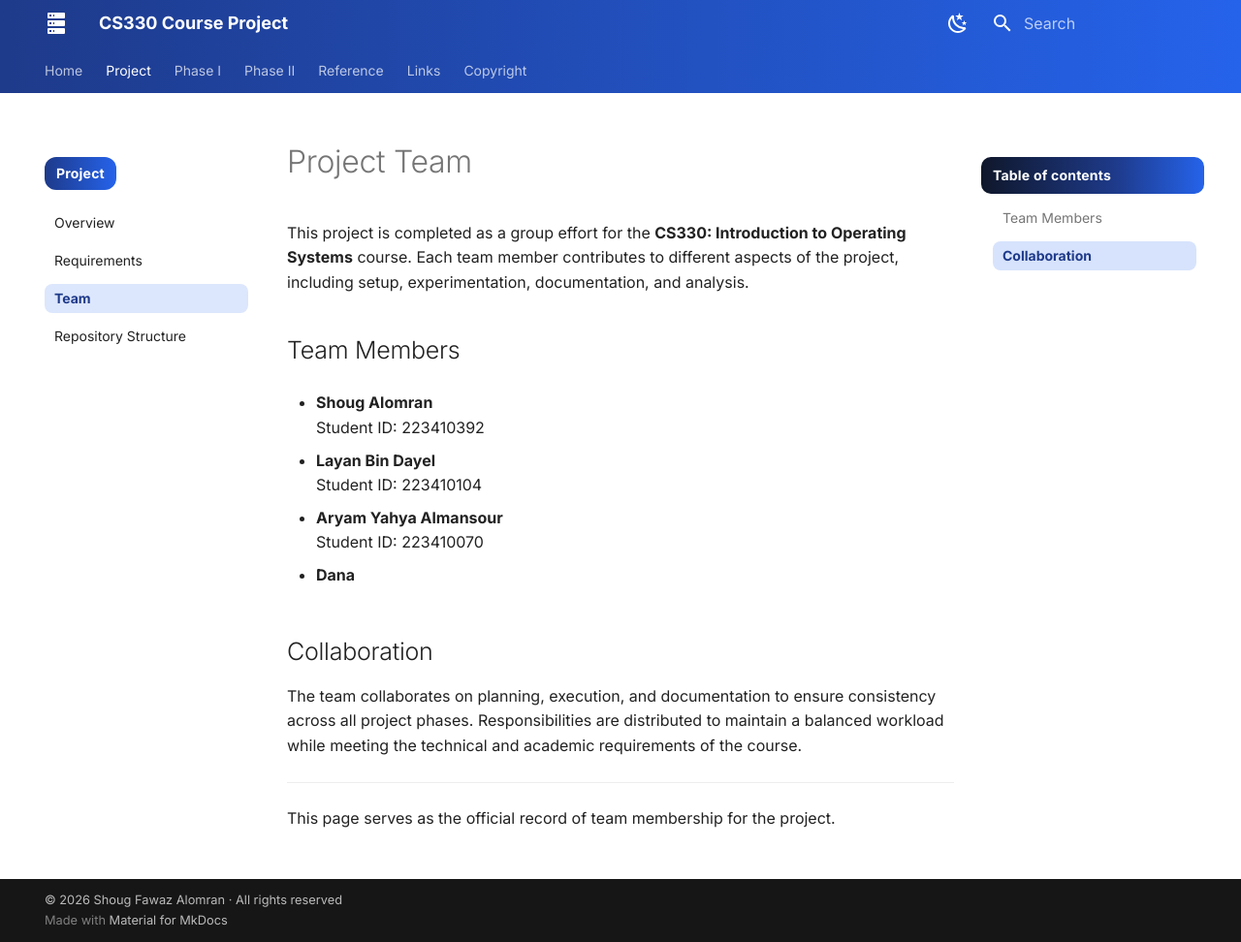
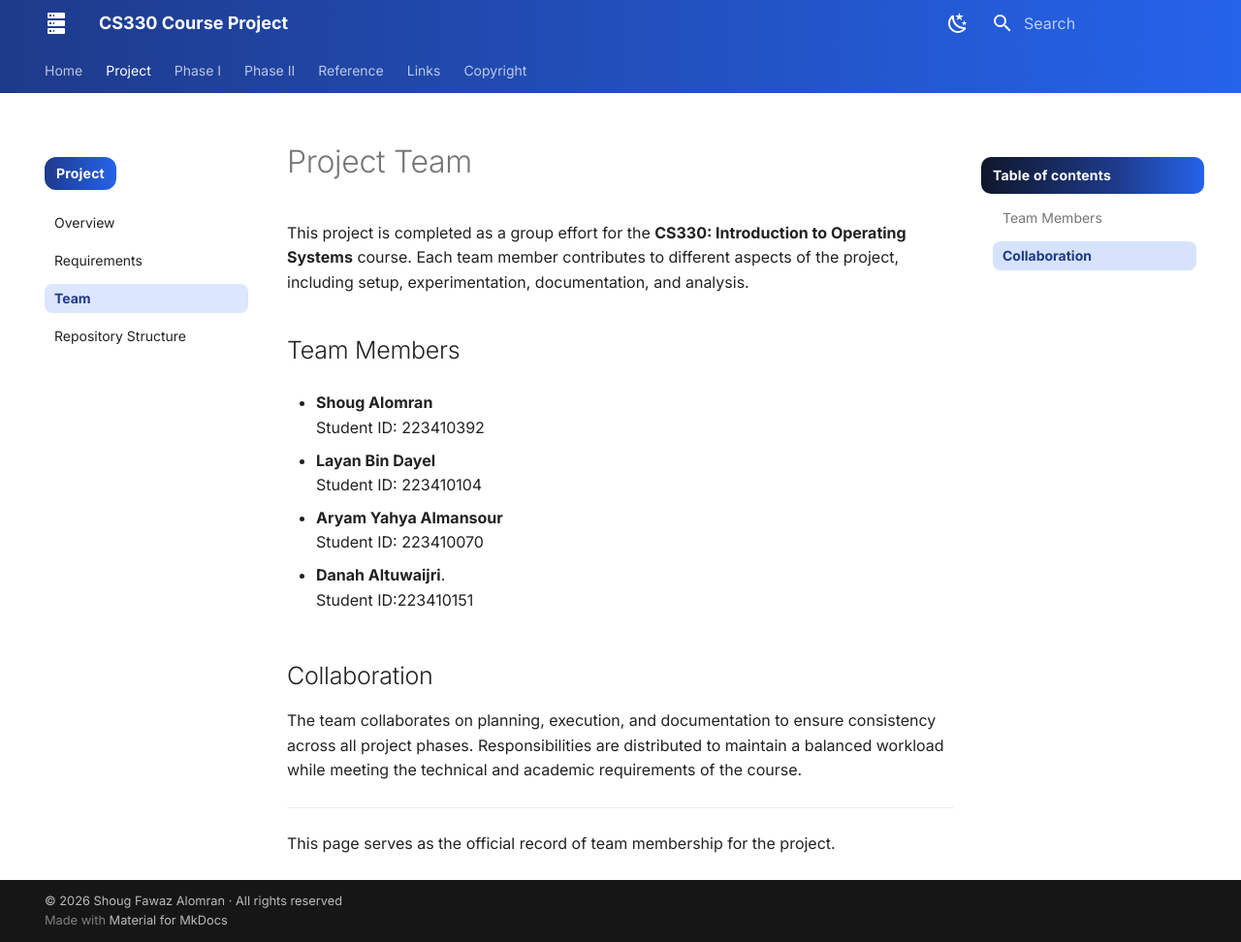
Before and after one commit to Shoug-Alomran/CS330-Parallel-Performance-Evaluation-in-Linux-Project, an MkDocs documentation site: the page built from docs/project/team.md, in a window 1280 px wide and 972 px high. Shown: the whole window at 97% size. Built offline with MkDocs 1.6.1 and Material for MkDocs 9.7.7, drawn with Linux system fonts in a browser that asks for light colours.

Commit message:
Added team members name

```diff
--- a/docs/project/team.md
+++ b/docs/project/team.md
@@ -13,7 +13,8 @@ This project is completed as a group effort for the **CS330: Introduction to Ope
 - **Aryam Yahya Almansour**
   Student ID: 223410070
 
-- **Dana**
+- **Danah Altuwaijri**.
+  Student ID:223410151
 
 ## Collaboration
 
```
